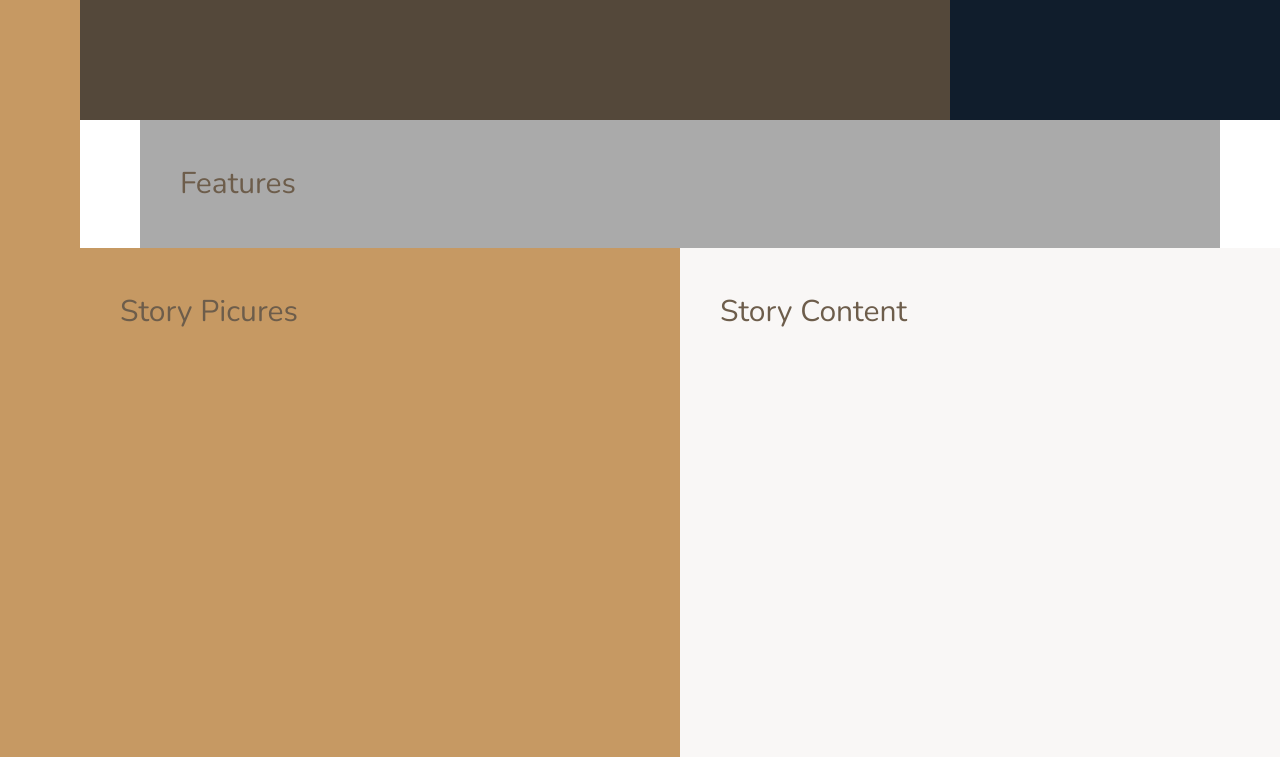
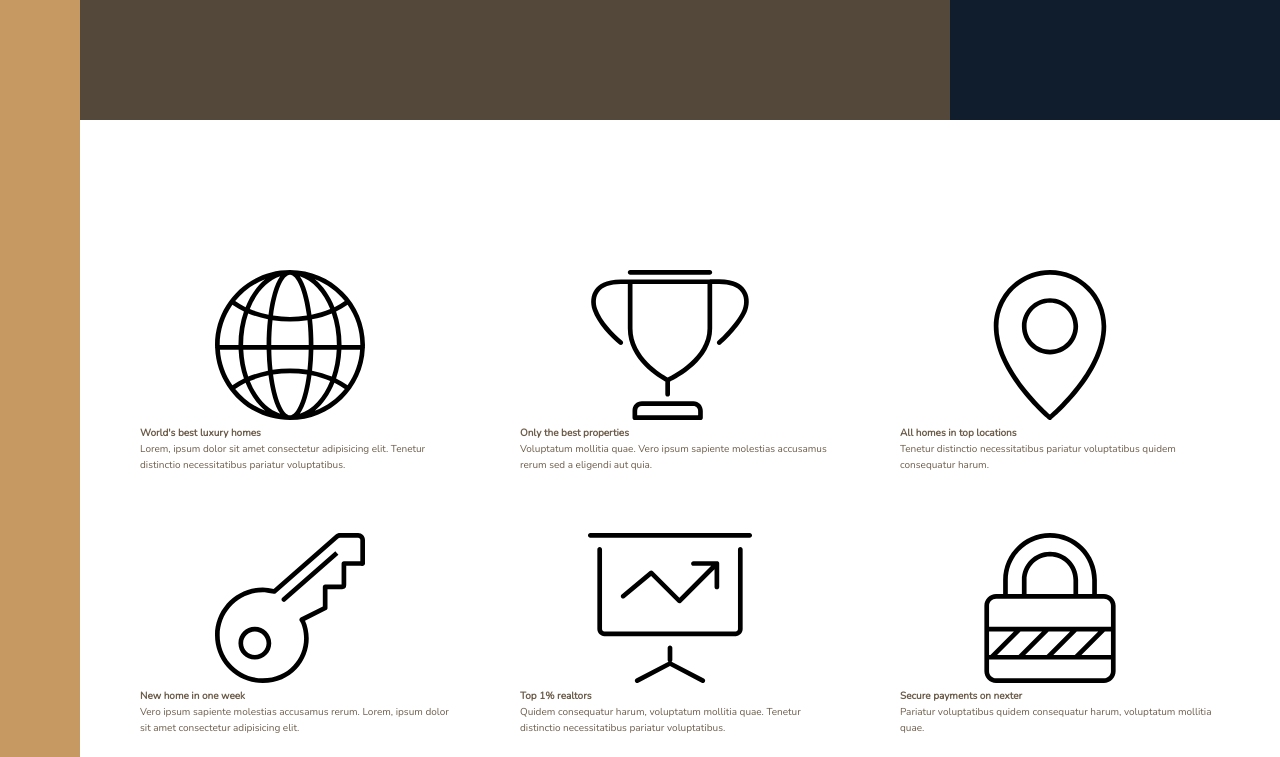
Before and after one commit to lauraalpinto/nexter, a website: page index.html in a window 1280 px wide. Shown: the part 520-1277 px from the top of the page. Drawn offline with nearby package versions, Linux system fonts and the light colour scheme.

Commit message:
Features Section Part 1
HTML Markup and Sub CSS Grid

```diff
--- a/index.html
+++ b/index.html
@@ -25,7 +25,48 @@
         </div>
 
         <section class="features">
-          Features
+          <div class="feature">
+            <svg class="feature__icon">
+              <use xlink:href="img/sprite.svg#icon-global"></use>
+            </svg>
+            <h4 class="heading-4">World's best luxury homes</h4>
+            <p class="feature__text">Lorem, ipsum dolor sit amet consectetur adipisicing elit. Tenetur distinctio necessitatibus pariatur voluptatibus.</p>
+          </div>
+          <div class="feature">
+            <svg class="feature__icon">
+              <use xlink:href="img/sprite.svg#icon-trophy"></use>
+            </svg>
+            <h4 class="heading-4">Only the best properties</h4>
+            <p class="feature__text">Voluptatum mollitia quae. Vero ipsum sapiente molestias accusamus rerum sed a eligendi aut quia.</p>
+          </div>
+          <div class="feature">
+            <svg class="feature__icon">
+              <use xlink:href="img/sprite.svg#icon-map-pin"></use>
+            </svg>
+            <h4 class="heading-4">All homes in top locations</h4>
+            <p class="feature__text">Tenetur distinctio necessitatibus pariatur voluptatibus quidem consequatur harum.</p>
+          </div>
+          <div class="feature">
+            <svg class="feature__icon">
+              <use xlink:href="img/sprite.svg#icon-key"></use>
+            </svg>
+            <h4 class="heading-4">New home in one week</h4>
+            <p class="feature__text">Vero ipsum sapiente molestias accusamus rerum. Lorem, ipsum dolor sit amet consectetur adipisicing elit.</p>
+          </div>
+          <div class="feature">
+            <svg class="feature__icon">
+              <use xlink:href="img/sprite.svg#icon-presentation"></use>
+            </svg>
+            <h4 class="heading-4">Top 1% realtors</h4>
+            <p class="feature__text">Quidem consequatur harum, voluptatum mollitia quae. Tenetur distinctio necessitatibus pariatur voluptatibus.</p>
+          </div>
+          <div class="feature">
+            <svg class="feature__icon">
+              <use xlink:href="img/sprite.svg#icon-lock"></use>
+            </svg>
+            <h4 class="heading-4">Secure payments on nexter</h4>
+            <p class="feature__text">Pariatur voluptatibus quidem consequatur harum, voluptatum mollitia quae.</p>
+          </div>
         </section>
 
         <div class="story__pictures">
--- a/sass/_base.scss
+++ b/sass/_base.scss
@@ -39,8 +39,4 @@ body{
   grid-template-rows: 80vh min-content 40vw repeat(3, min-content);
   grid-template-columns: [sidebar-start] 8rem [sidebar-end full-start] minmax(6rem, 1fr) [center-start] repeat(8, [col-start] minmax(min-content, 14rem) [col-end]) [center-end] minmax(6rem, 1fr) [full-end];
 
-  & > * {
-    padding: 40px;
-    font-size: 3rem;
-  }
 }
--- a/sass/_features.scss
+++ b/sass/_features.scss
@@ -1,4 +1,9 @@
 .features{
-  background-color: $color-grey-light-2;
   grid-column: center-start / center-end;
+
+  margin: 15rem 0;
+
+  display: grid;
+  grid-template-columns: repeat(3, 1fr);
+  grid-gap: 6rem;
 }
```
Also changed, not shown: css/style.css.
